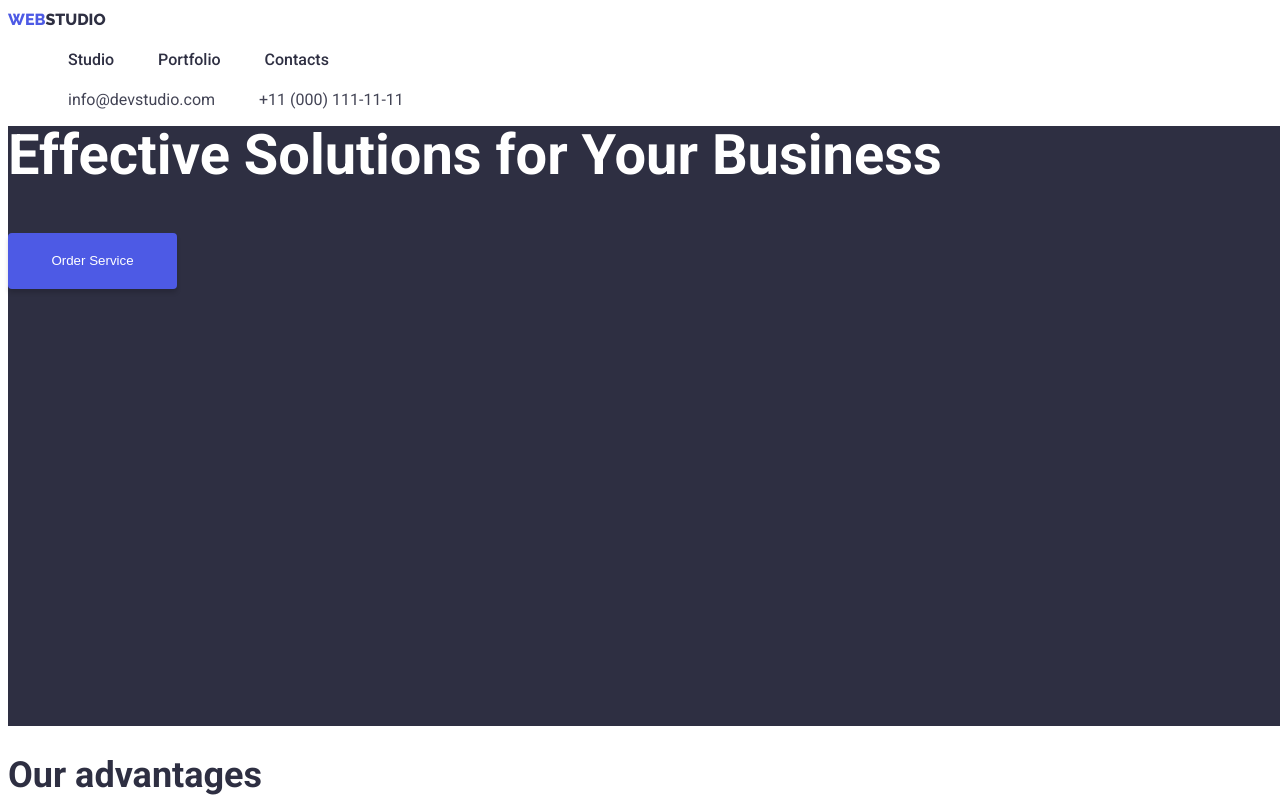
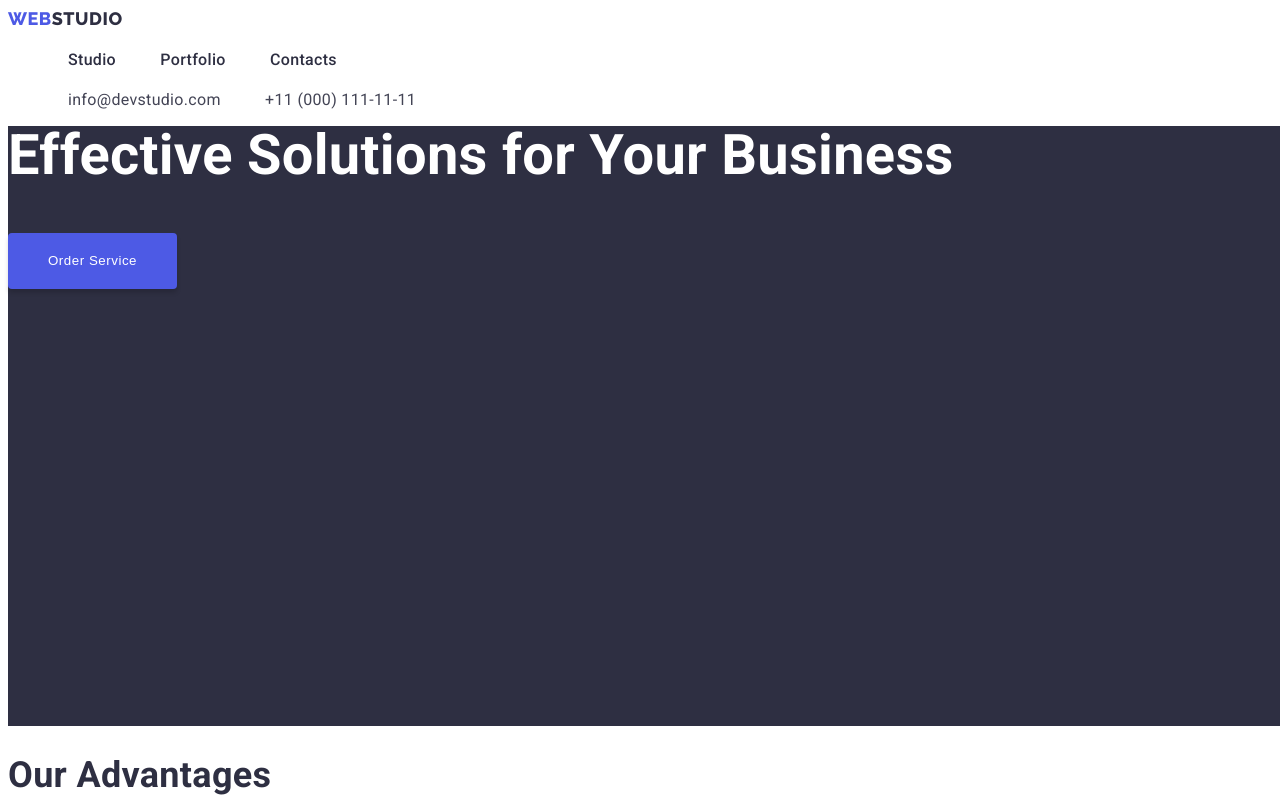
Before and after one commit to dozeran/goit-markup-hw-02, a plain HTML site: page index.html in a window 1280 px wide. Shown: the top 800 px of the page. Drawn offline with Linux system fonts and the light colour scheme.

Commit message:
fixing errors 1

```diff
--- a/css/styles.css
+++ b/css/styles.css
@@ -18,10 +18,15 @@ body {
   font-size: 16px;
   font-style: normal;
   line-height: 1.5;
+  letter-spacing: 0.02em;
 }
 
-.no-list {
+.list {
   list-style: none;
+}
+
+.link {
+  text-decoration: none;
 }
 
 /* Хедер */
@@ -31,16 +36,17 @@ body {
 
 /* Логотип */
 .logo {
-  color: var(--title-text-color);
-  text-decoration: none;
+  color: var(--accent-color);
   text-transform: uppercase;
   font-family: "Raleway", sans-serif;
-  font-weight: 700;
+  font-weight: 800;
+  font-size: 18px;
   line-height: 1.17;
+  letter-spacing: 0.03em;
 }
 
 .logo span {
-  color: var(--accent-color);
+  color: var(--title-text-color);
 }
 
 .logo > .logo-footer {
@@ -48,32 +54,36 @@ body {
 }
 
 /* Головна навігація */
-.site-nav .link {
+.main-menu {
   color: var(--title-text-color);
   font-weight: 500;
   text-decoration: none;
   margin: 0 20px 0 20px;
+  font-weight: 500;
+  font-size: 16px;
+  line-height: 1.5;
+  letter-spacing: 0.02em;
 }
 
 .site-nav > li {
   display: inline-block;
 }
 
-.site-nav .link:hover,
-.site-nav .link:focus {
+.main-menu:hover,
+.main-menu:focus {
   color: var(--hover-color);
 }
 
 /* Авторизація */
-.auth-nav .link {
+.contact-menu {
   color: var(--primery-text-color);
   text-decoration: none;
   font-style: normal;
   margin: 20px;
 }
 
-.auth-nav .link:hover,
-.auth-nav .link:focus {
+.contact-menu:hover,
+.contact-menu:focus {
   color: var(--hover-color);
 }
 
@@ -104,6 +114,7 @@ body {
   border-radius: 4px;
   border: 0;
   cursor: pointer;
+  letter-spacing: 0.04em;
 }
 
 .button:hover {
@@ -119,6 +130,7 @@ body {
   border-radius: 4px;
   border: 0;
   cursor: pointer;
+  letter-spacing: 0.04em;
 }
 
 .button-port:hover {
@@ -132,6 +144,7 @@ body {
   font-weight: 700;
   font-size: 36px;
   line-height: 1.11;
+  text-transform: capitalize;
 }
 
 .advantages-list .title {
--- a/index.html
+++ b/index.html
@@ -19,22 +19,26 @@
     <!-- Хедер -->
     <header class="header">
       <nav>
-        <a href="./index.html" class="logo"><span>Web</span>Studio</a>
-        <ul class="site-nav no-list">
-          <li><a href="./index.html" class="link">Studio</a></li>
-          <li><a href="./portfolio.html" class="link">Portfolio</a></li>
-          <li><a href="" class="link">Contacts</a></li>
+        <a href="./index.html" class="logo link">Web<span>Studio</span></a>
+        <ul class="site-nav list">
+          <li><a href="./index.html" class="main-menu link">Studio</a></li>
+          <li>
+            <a href="./portfolio.html" class="main-menu link">Portfolio</a>
+          </li>
+          <li><a href="" class="main-menu link">Contacts</a></li>
         </ul>
       </nav>
       <address>
-        <ul class="auth-nav no-list">
+        <ul class="auth-nav list">
           <li>
-            <a href="mailto:info@devstudio.com" class="link"
+            <a href="mailto:info@devstudio.com" class="contact-menu link"
               >info@devstudio.com</a
             >
           </li>
           <li>
-            <a href="tel:+110001111111" class="link">+11 (000) 111-11-11</a>
+            <a href="tel:+110001111111" class="contact-menu link"
+              >+11 (000) 111-11-11</a
+            >
           </li>
         </ul>
       </address>
@@ -126,7 +130,7 @@
     <!-- Футер -->
     <footer class="footer">
       <a href="./index.html" class="logo"
-        ><span>Web</span><span class="logo-footer">Studio</span></a
+        >Web<span class="logo-footer">Studio</span></a
       >
       <p>
         Increase the flow of customers and sales for your business with digital
```
Also changed, not shown: portfolio.html (+13 -9 lines).
